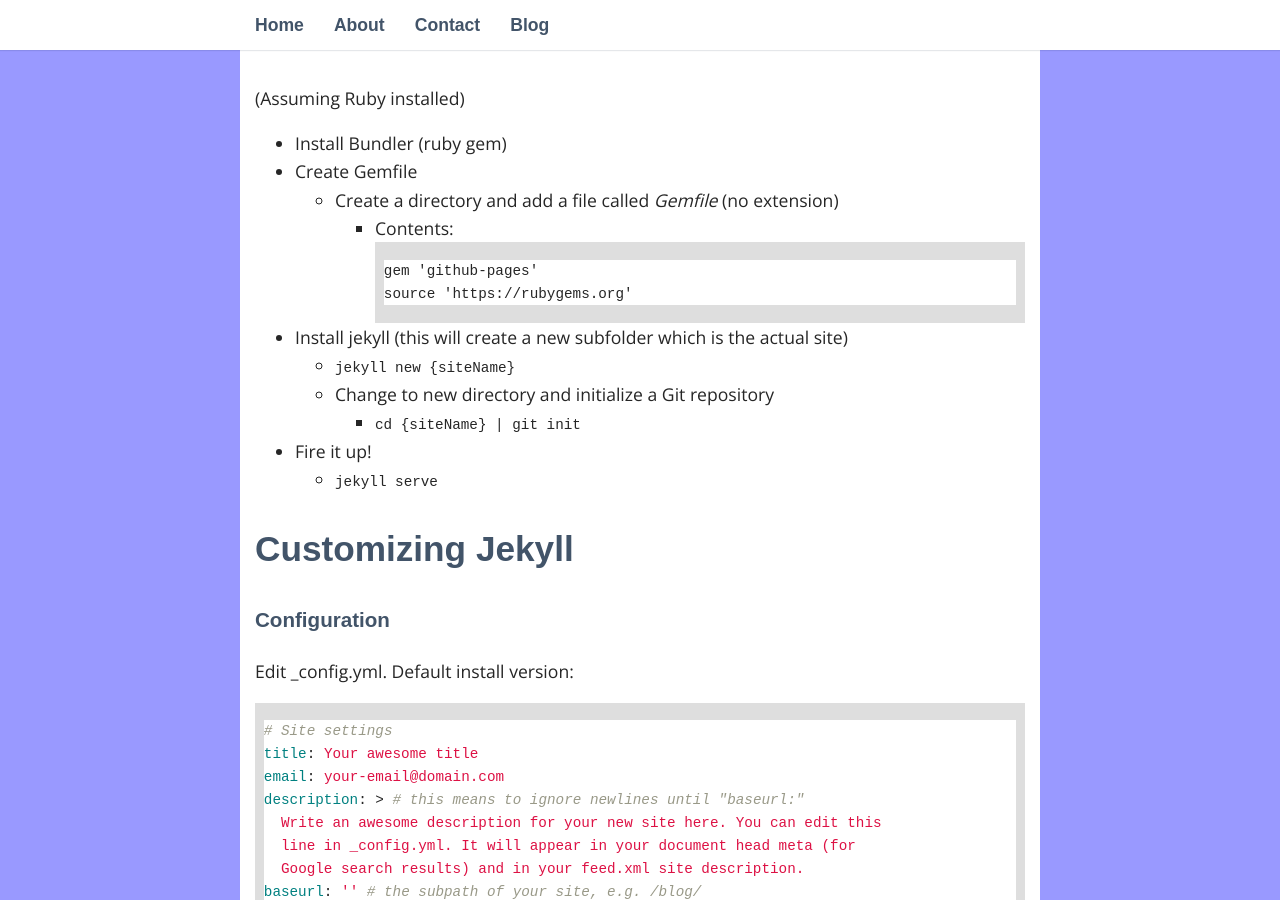
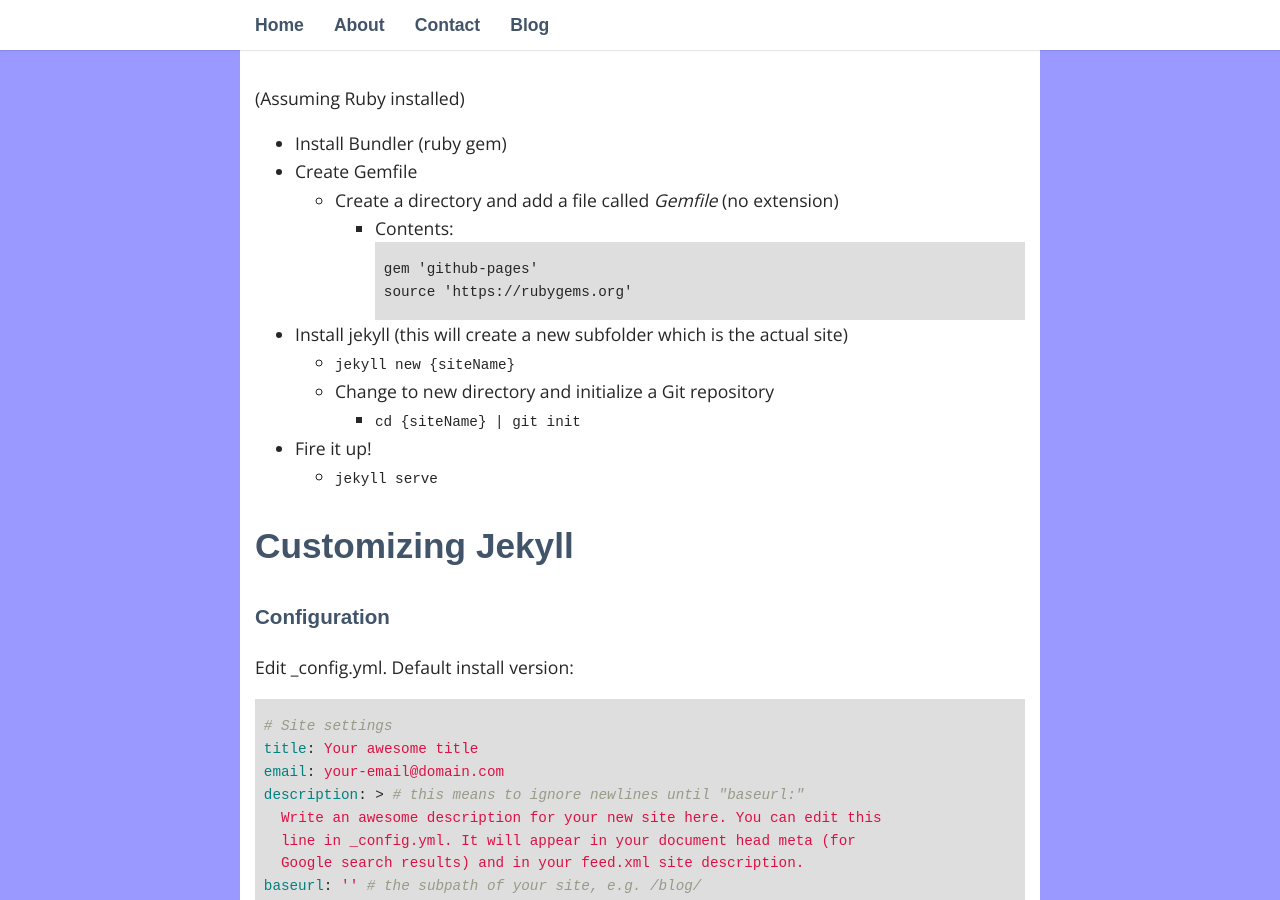
Before and after one commit to tpatrickmcdermott/jackal, a Jekyll site: the page built from _posts/2020-01-23-jekyll-setup-notes.markdown, in a window 1280 px wide and 900 px high, scrolled down 397 px. Built offline with Jekyll 4.4.1, drawn with Linux system fonts in a browser that asks for light colours; some web fonts are replaced.

Commit message:
main.css test

```diff
--- a/_sass/_syntax-highlighting.scss
+++ b/_sass/_syntax-highlighting.scss
@@ -3,11 +3,9 @@
  */
 div.highlight {
   background: #dedede;
-  padding: 0.2em .5em;
+  padding: 0.1em .5em;
 }
 pre.highlight {
-    background: #fff;
-
     .c     { color: #998; font-style: italic } // Comment
     .err   { color: #a61717; background-color: #e3d2d2 } // Error
     .k     { font-weight: bold } // Keyword
```
